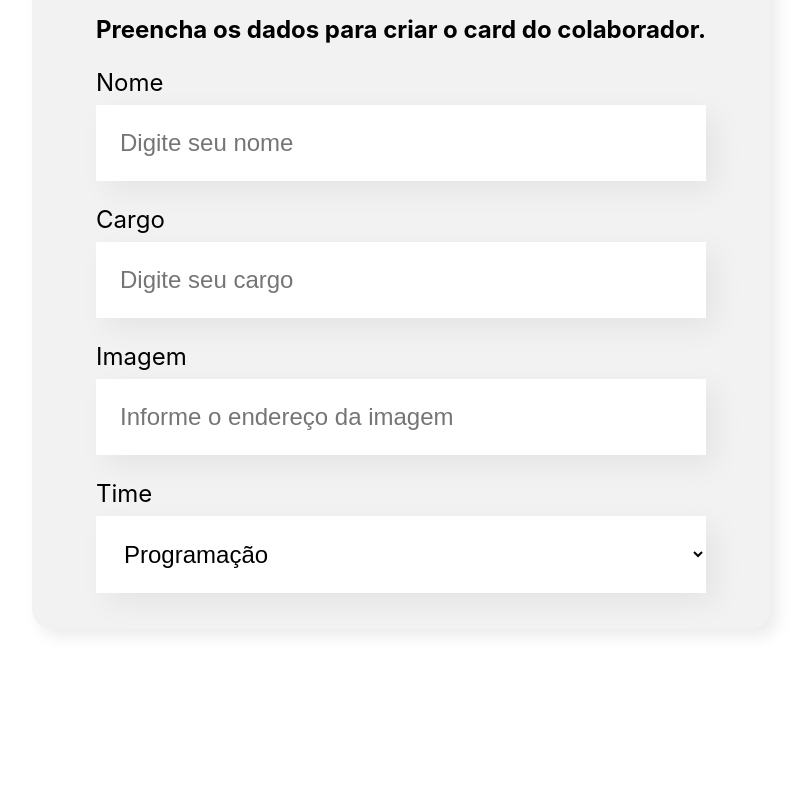
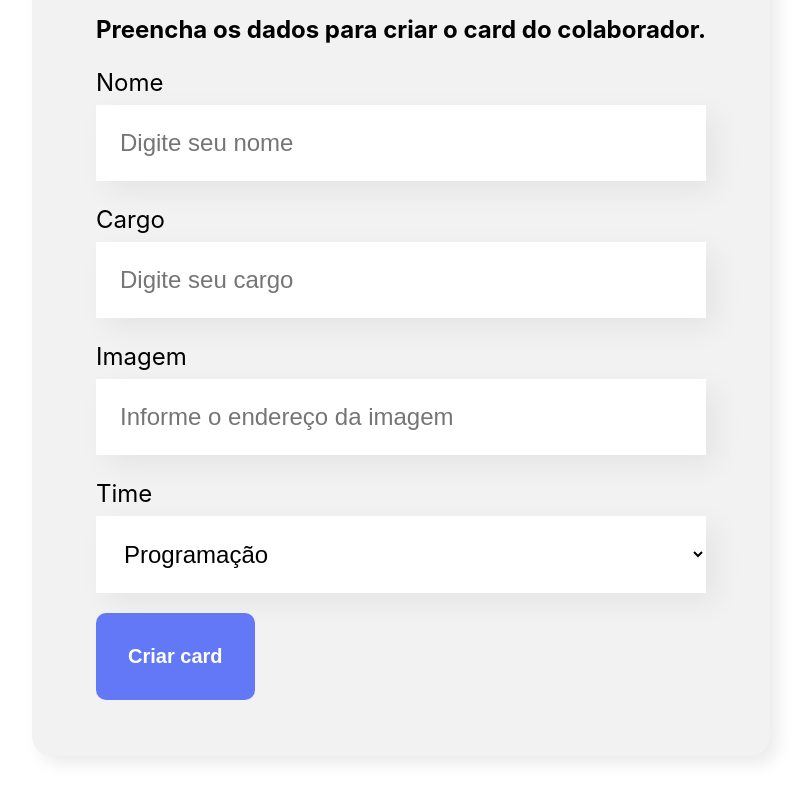
Before and after one commit to lucasquin/Organo, a React (Create React App) app: page / in a window 1280 px wide. Shown: the part 619-1419 px from the top of the page, without its empty margins (239-1045 px from the left). Before the commit the page ends 1328 px from the top, so only its background shows below. Built offline with nearby package versions, Linux system fonts and the light colour scheme.

Commit message:
Botao criado

```diff
--- a/src/App.js
+++ b/src/App.js
@@ -1,6 +1,5 @@
 import Banner from './componentes/Banner';
 import Formulario from './componentes/Formulario';
-
 
 function App() {
   return (
--- /dev/null
+++ b/src/componentes/Botao/Botao.css
@@ -0,0 +1,15 @@
+.botao button {
+    border-radius: 10px;
+    background-color: #6278F7;
+    border-style: none;
+    margin: 20px 0;
+    font-size: 20px;
+    font-weight: 700;
+    padding: 32px;
+    color: #FFF;
+    cursor: pointer;
+}
+
+.botao :hover {
+    color: #95FFD4
+}
--- /dev/null
+++ b/src/componentes/Botao/index.js
@@ -0,0 +1,11 @@
+import "./Botao.css"
+
+const Botao = (props) => {
+    return (
+        <div className="botao">
+            <button>{props.children}</button>
+        </div>
+    )
+}
+
+export default Botao
--- a/src/componentes/Formulario/index.js
+++ b/src/componentes/Formulario/index.js
@@ -1,6 +1,7 @@
 import "./Formulario.css"
 import CampoTexto from "../CampoTexto"
 import ListaSuspensa from "../ListaSuspensa"
+import Botao from "../Botao"
 
 const Formulario = () => {
 
@@ -14,8 +15,6 @@ const Formulario = () => {
         "Inovação e Gestão"
     ]
 
-
-
     return (
         <section className="formulario">
             <form>
@@ -24,6 +23,7 @@ const Formulario = () => {
                 <CampoTexto label="Cargo" placeholder="Digite seu cargo"/>
                 <CampoTexto label="Imagem" placeholder="Informe o endereço da imagem"/>
                 <ListaSuspensa label="Time" itens={times}/>
+                <Botao>Criar card</Botao>
             </form>
         </section>
     )
```
Also changed, not shown: src/componentes/Formulario/Formulario.css (line endings or trailing spaces).
